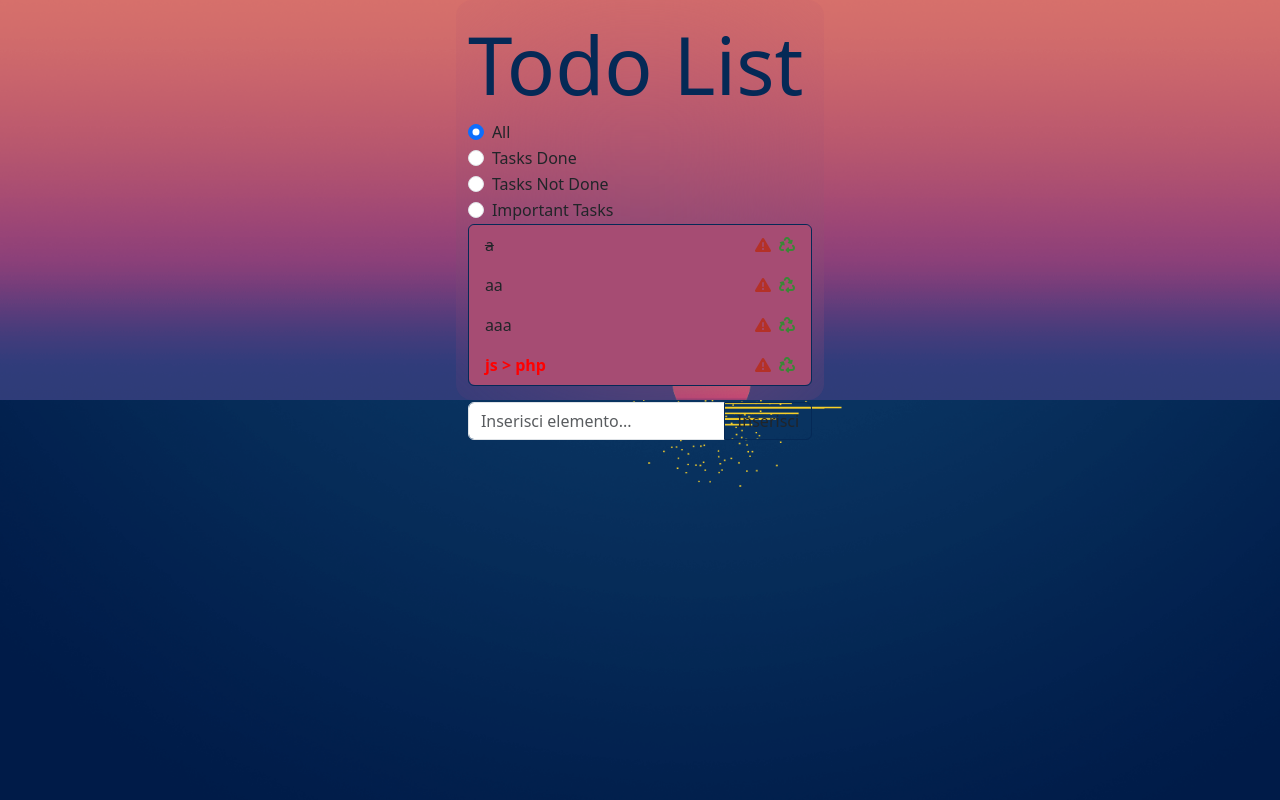
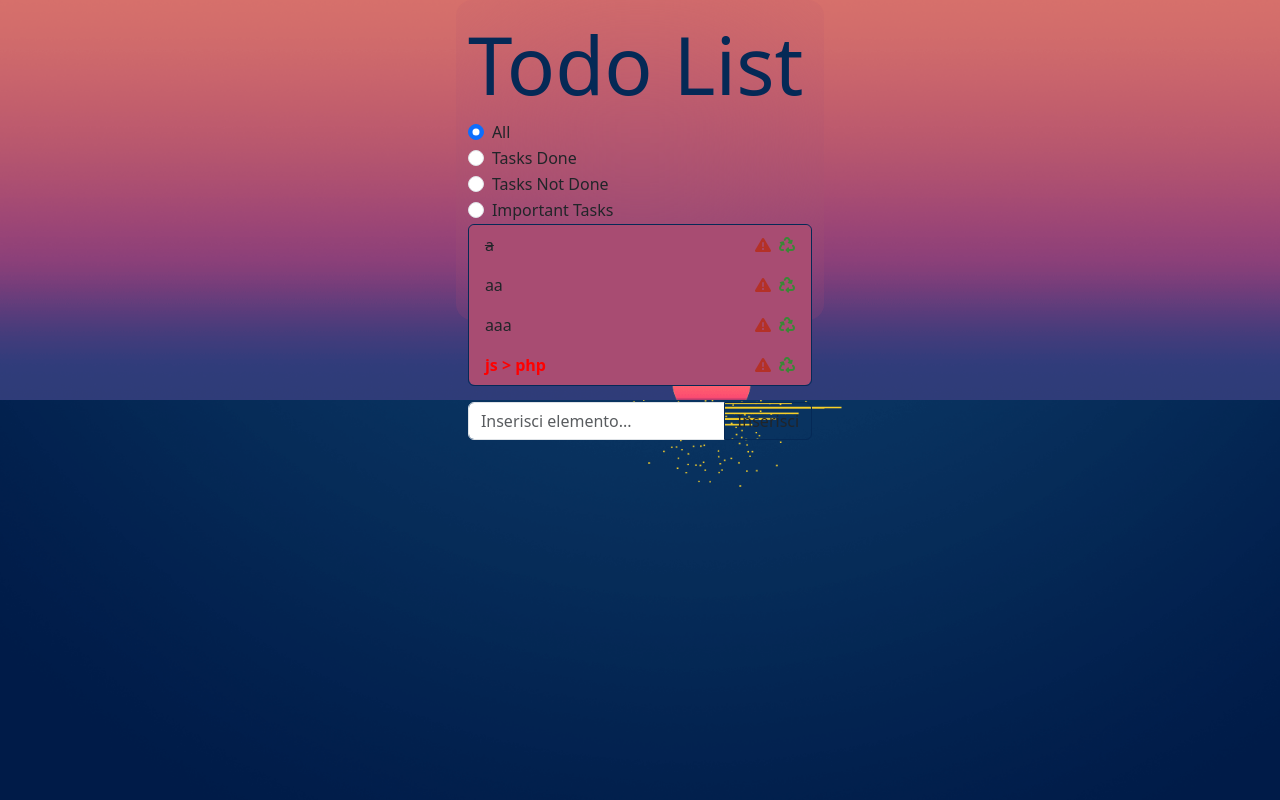
Before and after one commit to MaxPredathor/php-todo-list-json, a PHP site: page / in a window 1280 px wide. Run offline with PHP 8.4, Linux system fonts and the light colour scheme; some libraries are stand-ins or nearby versions.

Commit message:
small style fix

```diff
--- a/css/style.css
+++ b/css/style.css
@@ -15,7 +15,7 @@ ul {
 }
 
 li {
-    background-color: #a64c73 !important;
+    background-color: #a84c72 !important;
     border: none !important;
 }
 
@@ -40,9 +40,10 @@ h1 {
 .mydiv {
     /* background-color: rgba(245, 245, 247, 0.5); */
     backdrop-filter: blur(100px);
+    background-position: top;
     border-radius: 1em;
     margin: 0;
-    height: 400px;
+    height: 40%;
 }
 
 .important {
```
